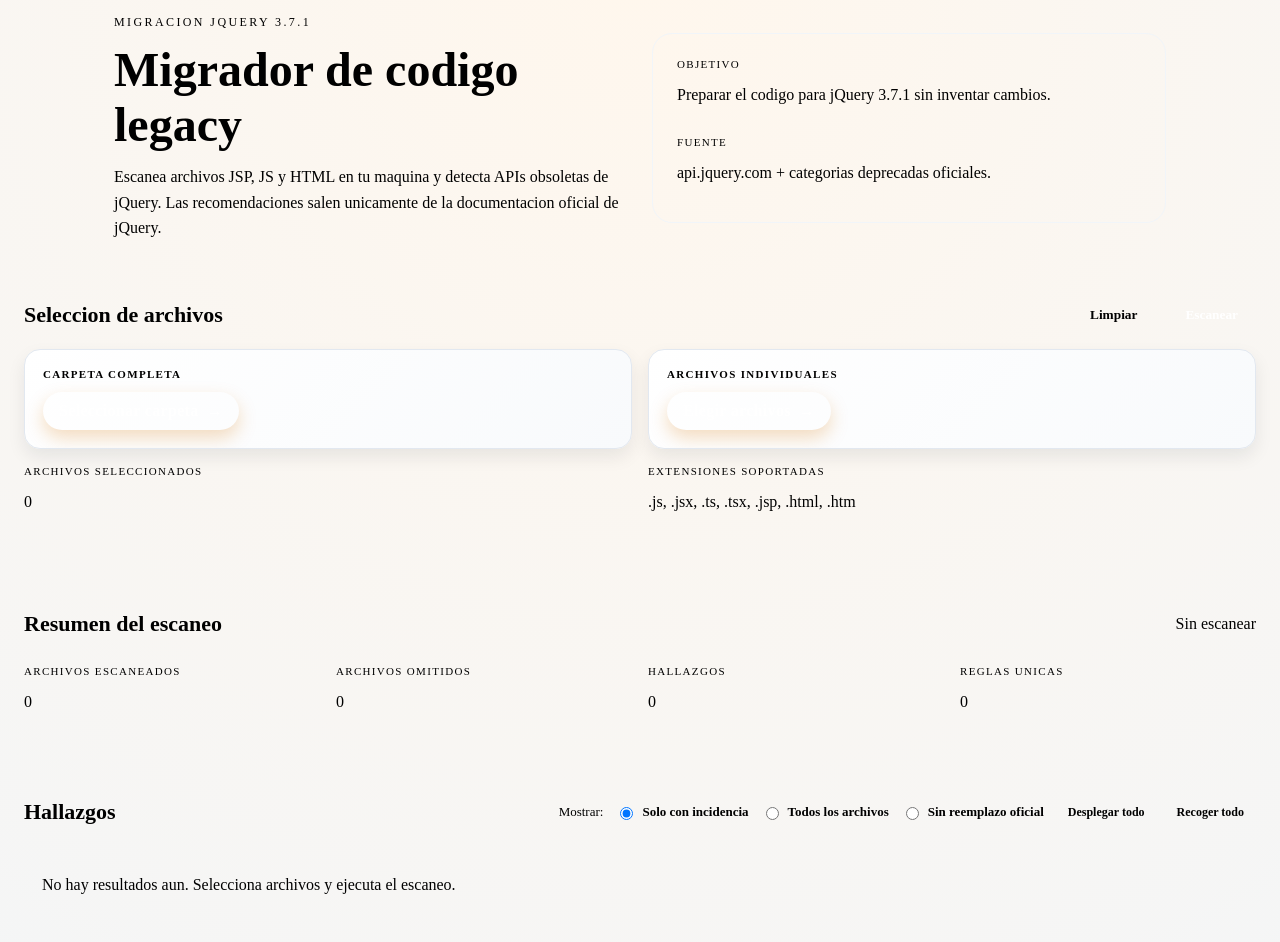
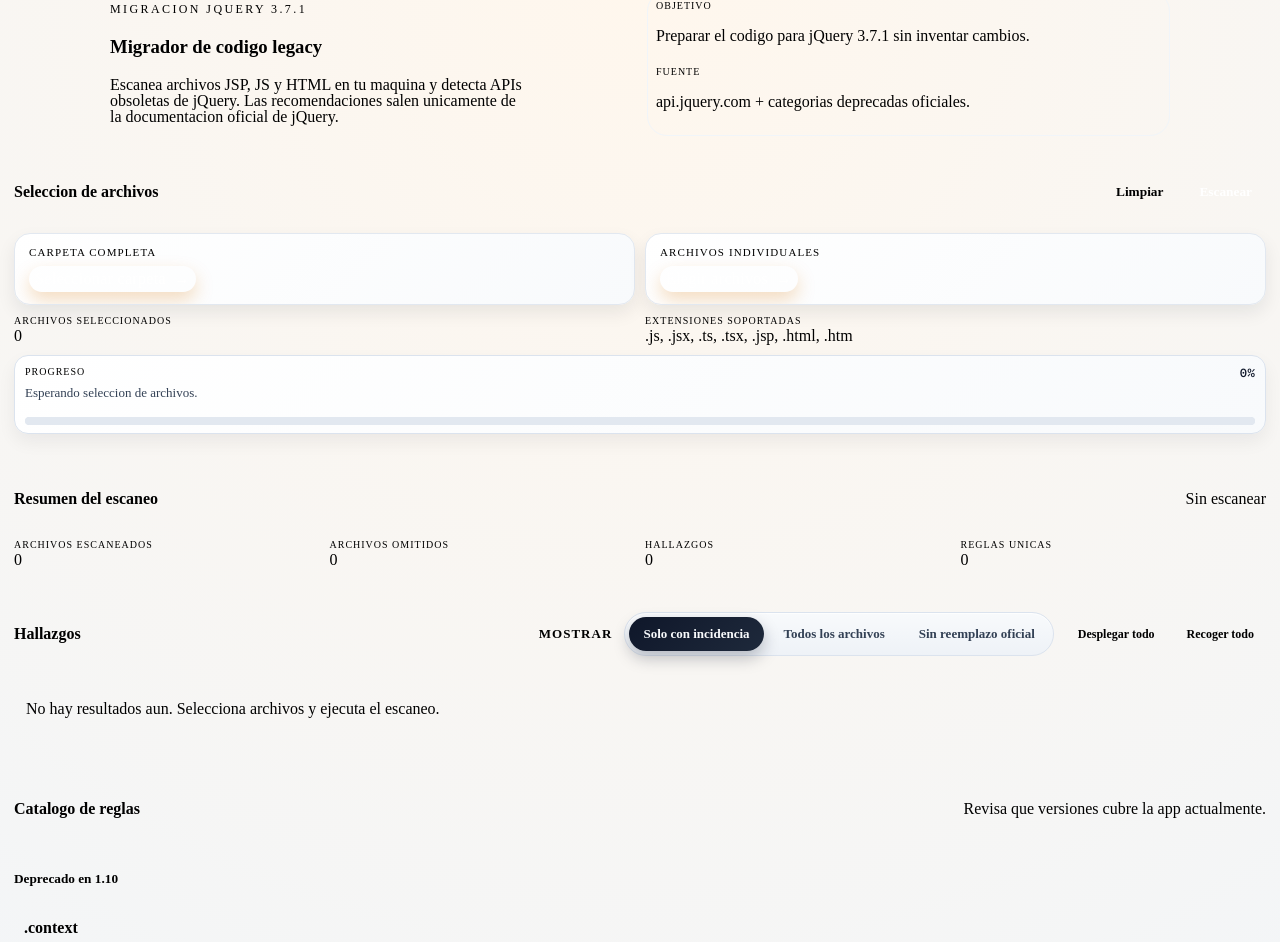
Before and after one commit to vjtalavera/Migrar-jquery-3.7.1, a React (Vite) app: page / in a window 1280 px wide. Shown: the part 33-975 px from the top of the page. Built offline with nearby package versions, Linux system fonts and the light colour scheme.

Commit message:
Mejora UI de hallazgos y progreso; agrega reglas ajax faltantes

```diff
--- a/src/App.tsx
+++ b/src/App.tsx
@@ -1,4 +1,4 @@
-﻿﻿import { useEffect, useMemo, useState } from 'react'
+import { useEffect, useMemo, useState } from 'react'
 import type { InputHTMLAttributes } from 'react'
 import { deprecationRules, DeprecationRule } from './data/deprecations'
 
@@ -42,6 +42,16 @@
   suggestedLine: string | null
 }
 
+type GroupedResult = Omit<ScanResult, 'findings'> & {
+  findings: FindingWithSuggestion[]
+}
+
+type ProgressState = {
+  phase: 'idle' | 'selecting' | 'scanning' | 'done'
+  value: number
+  label: string
+}
+
 const allowedExtensions = [
   '.js',
   '.jsx',
@@ -57,6 +67,12 @@
 const folderInputProps =
   { webkitdirectory: '' } as InputHTMLAttributes<HTMLInputElement> & {
     webkitdirectory?: string
+  }
+
+function waitForNextPaint() {
+  return new Promise<void>((resolve) => {
+    requestAnimationFrame(() => resolve())
+  })
 }
 
 function getExtension(name: string) {
@@ -123,20 +139,6 @@
   }
 
   return findings
-}
-
-function mergeFiles(current: File[], incoming: File[]) {
-  const seen = new Map<string, File>()
-  for (const file of current) {
-    seen.set(`${file.name}-${file.size}-${file.lastModified}`, file)
-  }
-  for (const file of incoming) {
-    const key = `${file.name}-${file.size}-${file.lastModified}`
-    if (!seen.has(key)) {
-      seen.set(key, file)
-    }
-  }
-  return Array.from(seen.values())
 }
 
 function extractIncludedFiles(text: string) {
@@ -240,7 +242,24 @@
   return replaced
 }
 
+function buildEqSelectorSuggestion(lineText: string) {
+  const eqSelectorInJqueryCall =
+    /(\$jq|\$|jQuery|JQuery)\s*\(\s*(['"])([^"'\\]*?):eq\s*\(\s*(-?\d+)\s*\)([^"'\\]*?)\2\s*\)/g
+
+  const replaced = lineText.replace(
+    eqSelectorInJqueryCall,
+    (_fullMatch, jqCall: string, quote: string, before: string, index: string, after: string) =>
+      `${jqCall}(${quote}${before}${after}${quote}).eq(${index})`
+  )
+
+  return replaced === lineText ? null : replaced
+}
+
 function getSuggestedLine({ lineText, matchText, rule }: SuggestionInput) {
+  if (rule.id === 'selector-eq') {
+    return buildEqSelectorSuggestion(lineText)
+  }
+
   if (!rule.replacement || rule.type === 'selector') return null
 
   const token = extractReplacementToken(rule.replacement)
@@ -261,13 +280,29 @@
     'with-findings'
   )
   const [expandedFiles, setExpandedFiles] = useState<Set<string>>(() => new Set())
+  const [progress, setProgress] = useState<ProgressState>({
+    phase: 'idle',
+    value: 0,
+    label: 'Esperando seleccion de archivos.'
+  })
 
-  const handleSelection = (fileList: FileList | null) => {
+  const handleSelection = async (fileList: FileList | null) => {
     if (!fileList) return
+    setProgress({
+      phase: 'selecting',
+      value: 10,
+      label: 'Cargando archivos seleccionados...'
+    })
+    await waitForNextPaint()
     setSelectedFiles(Array.from(fileList))
     setResults([])
     setStats(null)
     setLastScanAt(null)
+    setProgress({
+      phase: 'done',
+      value: 100,
+      label: `${fileList.length} archivo(s) listo(s) para analizar.`
+    })
   }
 
   const clearSelection = () => {
@@ -275,20 +310,37 @@
     setResults([])
     setStats(null)
     setLastScanAt(null)
+    setProgress({
+      phase: 'idle',
+      value: 0,
+      label: 'Esperando seleccion de archivos.'
+    })
   }
 
   const runScan = async () => {
     if (selectedFiles.length === 0) return
     setScanning(true)
+    setProgress({
+      phase: 'scanning',
+      value: 0,
+      label: 'Iniciando analisis...'
+    })
 
     let skipped = 0
     let totalFindings = 0
     const scanResults: ScanResult[] = []
+    const totalFiles = selectedFiles.length
 
-    for (const file of selectedFiles) {
+    for (const [index, file] of selectedFiles.entries()) {
       const ext = getExtension(file.name)
       if (!allowedExtensions.includes(ext)) {
         skipped += 1
+        const progressValue = Math.round(((index + 1) / totalFiles) * 100)
+        setProgress({
+          phase: 'scanning',
+          value: progressValue,
+          label: `Analizando archivos... ${index + 1}/${totalFiles}`
+        })
         continue
       }
 
@@ -302,6 +354,13 @@
       } catch {
         skipped += 1
       }
+
+      const progressValue = Math.round(((index + 1) / totalFiles) * 100)
+      setProgress({
+        phase: 'scanning',
+        value: progressValue,
+        label: `Analizando archivos... ${index + 1}/${totalFiles}`
+      })
     }
 
     const uniqueRules = new Set(
@@ -317,6 +376,11 @@
     })
     setLastScanAt(new Date().toLocaleString())
     setScanning(false)
+    setProgress({
+      phase: 'done',
+      value: 100,
+      label: `Analisis completado: ${scanResults.length} archivo(s) escaneado(s), ${skipped} omitido(s).`
+    })
   }
 
   const rulesByVersion = useMemo(() => {
@@ -329,7 +393,7 @@
     return Array.from(map.entries()).sort((a, b) => Number(a[0]) - Number(b[0]))
   }, [])
 
-  const groupedResults = useMemo(() => {
+  const groupedResults = useMemo<GroupedResult[]>(() => {
     return results
       .map((result) => {
         const findings: FindingWithSuggestion[] = result.findings.map((finding) => ({
@@ -350,9 +414,7 @@
 
         return { ...result, findings: filtered }
       })
-      .filter(
-        (result): result is ScanResult & { findings: FindingWithSuggestion[] } => result != null
-      )
+      .filter((result): result is GroupedResult => result != null)
   }, [filterMode, results])
 
   const hasScan = results.length > 0
@@ -412,7 +474,7 @@
       <header className="hero">
         <div>
           <p className="eyebrow">Migracion jQuery 3.7.1</p>
-          <h1>Migrador de codigo legacy</h1>
+          <h3>Migrador de codigo legacy</h3>
           <p className="subtitle">
             Escanea archivos JSP, JS y HTML en tu maquina y detecta APIs
             obsoletas de jQuery. Las recomendaciones salen unicamente de la
@@ -433,7 +495,7 @@
 
       <section className="panel panel-wide">
         <div className="panel-header">
-          <h2>Seleccion de archivos</h2>
+          <h4>Seleccion de archivos</h4>
           <div className="panel-actions">
             <button className="ghost" onClick={clearSelection} disabled={scanning}>
               Limpiar
@@ -473,11 +535,19 @@
             <p>{allowedExtensions.join(', ')}</p>
           </div>
         </div>
+        <div className="progress-card" role="status" aria-live="polite">
+          <div className="progress-head">
+            <p className="label">Progreso</p>
+            <span className="progress-value">{progress.value}%</span>
+          </div>
+          <p className="progress-label">{progress.label}</p>
+          <progress className="progress-track" max={100} value={progress.value} />
+        </div>
       </section>
 
       <section className="panel panel-wide">
         <div className="panel-header">
-          <h2>Resumen del escaneo</h2>
+          <h4>Resumen del escaneo</h4>
           <p className="muted">{lastScanAt ? `Ultimo escaneo: ${lastScanAt}` : 'Sin escanear'}</p>
         </div>
         <div className="summary-grid">
@@ -502,37 +572,39 @@
 
       <section className="panel panel-wide">
         <div className="panel-header">
-          <h2>Hallazgos</h2>
+          <h4>Hallazgos</h4>
           <div className="panel-controls">
             <div className="panel-filter">
-              <span className="muted">Mostrar:</span>
-              <label>
+              <span className="muted panel-filter-title">Mostrar</span>
+              <div className="filter-options" role="radiogroup" aria-label="Mostrar resultados">
+                <label className={`filter-option ${filterMode === 'with-findings' ? 'is-active' : ''}`}>
                   <input
                     type="radio"
                     name="file-filter"
                     checked={filterMode === 'with-findings'}
                     onChange={() => setFilterMode('with-findings')}
                   />
-                Solo con incidencia
+                  <span>Solo con incidencia</span>
                 </label>
-              <label>
+                <label className={`filter-option ${filterMode === 'all' ? 'is-active' : ''}`}>
                   <input
                     type="radio"
                     name="file-filter"
                     checked={filterMode === 'all'}
                     onChange={() => setFilterMode('all')}
                   />
-                Todos los archivos
+                  <span>Todos los archivos</span>
                 </label>
-              <label>
+                <label className={`filter-option ${filterMode === 'no-replacement' ? 'is-active' : ''}`}>
                   <input
                     type="radio"
                     name="file-filter"
                     checked={filterMode === 'no-replacement'}
                     onChange={() => setFilterMode('no-replacement')}
                   />
-                Sin reemplazo oficial
+                  <span>Sin reemplazo oficial</span>
                 </label>
+              </div>
             </div>
             <div className="panel-toggle">
               <button
@@ -560,7 +632,7 @@
               <p>{emptyMessage}</p>
             </div>
           )}
-          {groupedResults.map((result) => (
+          {groupedResults.map((result: GroupedResult) => (
             <div
               key={result.filePath}
               className={`result-group ${expandedFiles.has(result.filePath) ? 'is-open' : 'is-collapsed'}`}
@@ -591,7 +663,7 @@
                         <p className="muted">Sin incidencias detectadas.</p>
                       </div>
                     ) : (
-                      result.findings.map((finding, index) => {
+                      result.findings.map((finding: FindingWithSuggestion, index) => {
                         const statusParts = [`Deprecado en ${finding.rule.deprecated}`]
                         if (finding.rule.removed) {
                           statusParts.push(`Obsoleto en ${finding.rule.removed}`)
@@ -672,13 +744,13 @@
 
       <section className="panel panel-wide">
         <div className="panel-header">
-          <h2>Catalogo de reglas</h2>
+          <h4>Catalogo de reglas</h4>
           <p className="muted">Revisa que versiones cubre la app actualmente.</p>
         </div>
         <div className="rules">
           {rulesByVersion.map(([version, rules]) => (
             <div key={version} className="rule-group">
-              <h3>Deprecado en {version}</h3>
+              <h5>Deprecado en {version}</h5>
               <div className="rule-grid">
                 {rules.map((rule) => (
                   <div key={rule.id} className="rule-card">
--- a/src/data/deprecations.ts
+++ b/src/data/deprecations.ts
@@ -566,6 +566,39 @@
     replacementUrl: 'https://api.jquery.com/ajaxStart/'
   },
   {
+    id: 'ajax-send',
+    label: '.ajaxSend()',
+    type: 'ajax-event',
+    deprecated: '3.5',
+    pattern: String.raw`\.ajaxSend\s*\(`,
+    docsUrl: 'https://api.jquery.com/ajaxSend/',
+    categoryUrl: 'https://api.jquery.com/category/deprecated/deprecated-3.5/',
+    replacement: 'Use .on("ajaxSend", handler) instead.',
+    replacementUrl: 'https://api.jquery.com/ajaxSend/'
+  },
+  {
+    id: 'ajax-stop',
+    label: '.ajaxStop()',
+    type: 'ajax-event',
+    deprecated: '3.5',
+    pattern: String.raw`\.ajaxStop\s*\(`,
+    docsUrl: 'https://api.jquery.com/ajaxStop/',
+    categoryUrl: 'https://api.jquery.com/category/deprecated/deprecated-3.5/',
+    replacement: 'Use .on("ajaxStop", handler) instead.',
+    replacementUrl: 'https://api.jquery.com/ajaxStop/'
+  },
+  {
+    id: 'ajax-success',
+    label: '.ajaxSuccess()',
+    type: 'ajax-event',
+    deprecated: '3.5',
+    pattern: String.raw`\.ajaxSuccess\s*\(`,
+    docsUrl: 'https://api.jquery.com/ajaxSuccess/',
+    categoryUrl: 'https://api.jquery.com/category/deprecated/deprecated-3.5/',
+    replacement: 'Use .on("ajaxSuccess", handler) instead.',
+    replacementUrl: 'https://api.jquery.com/ajaxSuccess/'
+  },
+  {
     id: 'trim',
     label: 'jQuery.trim()',
     type: 'utility',
--- a/src/styles.css
+++ b/src/styles.css
@@ -36,15 +36,15 @@
 .app {
   max-width: 1100px;
   margin: 0 auto;
-  padding: 48px 24px 72px;
+  padding: 24px 20px 36px;
 }
 
 .hero {
   display: grid;
-  gap: 24px;
+  gap: 14px;
   grid-template-columns: repeat(auto-fit, minmax(240px, 1fr));
   align-items: center;
-  margin-bottom: 32px;
+  margin-bottom: 14px;
 }
 
 .eyebrow {
@@ -57,39 +57,39 @@
 
 h1 {
   font-size: clamp(32px, 4vw, 48px);
-  margin: 0 0 12px;
+  margin: 0 0 8px;
 }
 
 .subtitle {
   color: var(--muted);
-  max-width: 520px;
-  line-height: 1.6;
+  max-width: 420px;
+  line-height: 1;
   margin: 0;
 }
 
 .hero-card {
   background: var(--surface);
   border-radius: 20px;
-  padding: 24px;
+  padding: 8px;
   box-shadow: var(--shadow);
   display: grid;
-  gap: 16px;
+  gap: 5px;
   border: 1px solid #f1f5f9;
 }
 
 .label {
   text-transform: uppercase;
-  letter-spacing: 0.12em;
-  font-size: 11px;
+  letter-spacing: 0.10em;
+  font-size: 10px;
   color: var(--muted);
-  margin: 0 0 4px;
+  margin: 0 0 3px;
 }
 
 .panel {
   background: var(--surface);
   border-radius: 20px;
-  padding: 24px;
-  margin-bottom: 24px;
+  padding: 12px 14px;
+  margin-bottom: 10px;
   box-shadow: var(--shadow);
   border: 1px solid var(--border);
 }
@@ -106,9 +106,9 @@
   display: flex;
   align-items: center;
   justify-content: space-between;
-  gap: 16px;
+  gap: 10px;
   flex-wrap: wrap;
-  margin-bottom: 16px;
+  margin-bottom: 10px;
 }
 
 .panel-controls {
@@ -121,7 +121,7 @@
 
 .panel-actions {
   display: flex;
-  gap: 12px;
+  gap: 8px;
 }
 
 .panel-toggle {
@@ -138,11 +138,56 @@
   font-size: 13px;
 }
 
-.panel-filter label {
+.panel-filter-title {
+  font-weight: 700;
+  text-transform: uppercase;
+  letter-spacing: 0.08em;
+}
+
+.filter-options {
   display: inline-flex;
   align-items: center;
   gap: 6px;
-  font-weight: 600;
+  padding: 4px;
+  border: 1px solid #dbe3ee;
+  border-radius: 999px;
+  background: linear-gradient(180deg, #f8fafc 0%, #eef2f7 100%);
+  box-shadow: inset 0 1px 0 rgba(255, 255, 255, 0.75);
+}
+
+.filter-option {
+  position: relative;
+  display: inline-flex;
+  align-items: center;
+  justify-content: center;
+  min-height: 34px;
+  padding: 8px 14px;
+  border-radius: 999px;
+  font-weight: 700;
+  color: #334155;
+  cursor: pointer;
+  transition: background-color 0.18s ease, color 0.18s ease, box-shadow 0.18s ease;
+}
+
+.filter-option input {
+  position: absolute;
+  inset: 0;
+  opacity: 0;
+  cursor: pointer;
+}
+
+.filter-option:hover {
+  background: #e2e8f0;
+}
+
+.filter-option.is-active {
+  background: linear-gradient(135deg, #0f172a 0%, #1e293b 100%);
+  color: #f8fafc;
+  box-shadow: 0 7px 16px rgba(15, 23, 42, 0.26);
+}
+
+.filter-option:focus-within {
+  box-shadow: 0 0 0 3px rgba(217, 119, 6, 0.25);
 }
 
 h2 {
@@ -152,17 +197,17 @@
 
 .inputs {
   display: grid;
-  gap: 16px;
+  gap: 10px;
   grid-template-columns: repeat(auto-fit, minmax(220px, 1fr));
 }
 
 .input-card {
   position: relative;
   border: 1px solid #e2e8f0;
-  padding: 18px;
+  padding: 12px 14px;
   border-radius: 16px;
   display: grid;
-  gap: 12px;
+  gap: 8px;
   background: linear-gradient(135deg, #ffffff 0%, #f8fafc 100%);
   cursor: pointer;
   box-shadow: 0 8px 18px rgba(15, 23, 42, 0.08);
@@ -191,10 +236,10 @@
 }
 
 .input-card-label {
-  font-weight: 600;
+  font-weight: 300;
   color: var(--muted);
   text-transform: uppercase;
-  letter-spacing: 0.12em;
+  letter-spacing: 0.10em;
   font-size: 11px;
 }
 
@@ -203,11 +248,11 @@
   align-items: center;
   justify-content: center;
   width: fit-content;
-  padding: 10px 16px;
+  padding: 4px 6px;
   border-radius: 999px;
   background: linear-gradient(135deg, var(--accent) 0%, #f59e0b 100%);
   color: #ffffff;
-  font-weight: 700;
+  font-weight: 300;
   letter-spacing: 0.02em;
   box-shadow: 0 8px 18px rgba(217, 119, 6, 0.25);
 }
@@ -232,15 +277,85 @@
 
 .selection-info,
 .summary-grid {
-  margin-top: 16px;
+  margin-top: 10px;
   display: grid;
-  gap: 16px;
+  gap: 10px;
   grid-template-columns: repeat(auto-fit, minmax(180px, 1fr));
 }
 
+.selection-info > div,
+.summary-grid > div {
+  display: grid;
+  gap: 1px;
+}
+
+.selection-info p,
+.summary-grid p {
+  margin: 0;
+  line-height: 1.15;
+}
+
+.selection-info .label,
+.summary-grid .label {
+  margin: 0;
+}
+
+.progress-card {
+  margin-top: 10px;
+  border: 1px solid #dbe3ee;
+  border-radius: 14px;
+  padding: 8px 10px;
+  background: linear-gradient(135deg, #ffffff 0%, #f8fafc 100%);
+  box-shadow: 0 8px 18px rgba(15, 23, 42, 0.06);
+}
+
+.progress-head {
+  display: flex;
+  align-items: center;
+  justify-content: space-between;
+  gap: 12px;
+}
+
+.progress-value {
+  font-family: 'Source Code Pro', monospace;
+  font-weight: 700;
+  color: #0f172a;
+  font-size: 13px;
+}
+
+.progress-label {
+  margin: 4px 0 6px;
+  color: #334155;
+  font-size: 13px;
+}
+
+.progress-track {
+  width: 100%;
+  height: 8px;
+  border: none;
+  border-radius: 999px;
+  overflow: hidden;
+  background: #e2e8f0;
+}
+
+.progress-track::-webkit-progress-bar {
+  background: #e2e8f0;
+  border-radius: 999px;
+}
+
+.progress-track::-webkit-progress-value {
+  background: linear-gradient(90deg, #d97706 0%, #f59e0b 100%);
+  border-radius: 999px;
+}
+
+.progress-track::-moz-progress-bar {
+  background: linear-gradient(90deg, #d97706 0%, #f59e0b 100%);
+  border-radius: 999px;
+}
+
 .note {
-  margin-top: 16px;
-  padding: 12px 16px;
+  margin-top: 10px;
+  padding: 8px 10px;
   border-radius: 12px;
   background: #fff7ed;
   color: #9a3412;
@@ -251,7 +366,7 @@
   font-family: inherit;
   border: none;
   border-radius: 999px;
-  padding: 10px 18px;
+  padding: 8px 14px;
   font-weight: 600;
   cursor: pointer;
 }
@@ -279,16 +394,16 @@
 
 .results {
   display: grid;
-  gap: 10px;
+  gap: 6px;
 }
 
 .result-group {
   border: 1px solid var(--border);
   border-radius: 16px;
-  padding: 12px 16px;
+  padding: 6px 8px;
   background: #eef2f7;
   display: grid;
-  gap: 12px;
+  gap: 6px;
   border-left: 4px solid #cbd5e1;
 }
 
@@ -296,11 +411,11 @@
   display: flex;
   align-items: flex-start;
   justify-content: space-between;
-  gap: 12px;
+  gap: 8px;
   flex-wrap: wrap;
   font-weight: 600;
   background: #e5eaf3;
-  padding: 8px 10px;
+  padding: 4px 6px;
   border-radius: 12px;
   cursor: pointer;
 }
@@ -326,13 +441,13 @@
 .result-body {
   display: grid;
   grid-template-columns: 3fr 1fr;
-  gap: 16px;
+  gap: 6px;
   align-items: start;
 }
 
 .result-findings {
   display: grid;
-  gap: 12px;
+  gap: 4px;
   min-width: 0;
 }
 
@@ -340,38 +455,38 @@
   border: 1px dashed #cbd5e1;
   background: #f8fafc;
   border-radius: 12px;
-  padding: 10px 12px;
+  padding: 3px 4px;
   display: grid;
-  gap: 6px;
+  gap: 1px;
   align-self: start;
   box-shadow: 0 6px 20px rgba(15, 23, 42, 0.08);
-  max-height: 420px;
+  max-height: 320px;
   overflow-y: auto;
 }
 
 .included-title {
   margin: 0;
-  font-size: 12px;
+  font-size: 10px;
   text-transform: uppercase;
-  letter-spacing: 0.08em;
+  letter-spacing: 0.06em;
   color: var(--muted);
 }
 
 .included-list {
   margin: 0;
   display: grid;
-  gap: 4px;
+  gap: 2px;
 }
 
 .included-item {
   font-family: 'Source Code Pro', monospace;
-  font-size: 12px;
+  font-size: 10px;
   background: #ffffff;
   border-radius: 10px;
   border: 1px solid #e2e8f0;
-  padding: 8px 10px;
+  padding: 2px 4px;
   display: grid;
-  gap: 6px;
+  gap: 1px;
 }
 
 .included-header {
@@ -379,7 +494,7 @@
   background: linear-gradient(90deg, rgba(255, 237, 213, 0.85), rgba(255, 247, 237, 0.65));
   color: #9a3412;
   border-radius: 8px;
-  padding: 6px 8px;
+  padding: 1px 4px;
   border: 1px solid rgba(249, 115, 22, 0.2);
   box-shadow: inset 0 1px 0 rgba(255, 255, 255, 0.6);
 }
@@ -387,23 +502,29 @@
 .included-findings {
   margin: 0;
   display: grid;
-  gap: 8px;
-  padding-left: 12px;
+  gap: 1px;
+  padding-left: 3px;
 }
 
 .included-issue {
   display: grid;
-  gap: 4px;
-  margin-left: 6px;
+  gap: 1px;
+  margin-left: 0;
 }
 
 .included-issue-line {
   border-radius: 8px;
-  padding: 6px 8px;
-  font-size: 12px;
-  line-height: 1.4;
+  padding: 1px 3px;
+  font-size: 10px;
+  line-height: 1.05;
   border: 1px solid transparent;
   box-shadow: inset 0 1px 0 rgba(255, 255, 255, 0.65);
+}
+
+.included-item .muted {
+  margin: 0;
+  font-size: 10px;
+  line-height: 1.05;
 }
 
 .included-issue-path {
@@ -425,14 +546,16 @@
 }
 
 .finding {
-  padding: 14px 16px;
+  padding: 6px 7px;
   border-radius: 12px;
   background: #f7f7f7;
   border: 1px solid #e5e7eb;
 }
 
 .finding p {
-  margin: 0 0 6px;
+  margin: 0 0 2px;
+  font-size: 11px;
+  line-height: 1.1;
 }
 
 .finding-empty {
@@ -441,13 +564,14 @@
 
 .finding .finding-label {
   display: inline-block;
-  padding: 4px 8px;
+  padding: 0 3px;
   border-radius: 8px;
-  font-size: 12px;
-  font-weight: 700;
+  font-size: 9px;
+  line-height: 1;
+  font-weight: 600;
   text-transform: uppercase;
   letter-spacing: 0.08em;
-  margin: 8px 0 6px;
+  margin: 2px 0 1px;
 }
 
 .finding-row {
@@ -480,7 +604,8 @@
 
 .mono {
   font-family: 'Source Code Pro', monospace;
-  font-size: 13px;
+  font-size: 11px;
+  line-height: 1.10;
   white-space: pre-wrap;
 }
 
@@ -491,7 +616,7 @@
 }
 
 .empty {
-  padding: 18px;
+  padding: 10px 12px;
   color: var(--muted);
   background: var(--surface-2);
   border-radius: 16px;
@@ -499,33 +624,33 @@
 
 .rules {
   display: grid;
-  gap: 16px;
+  gap: 10px;
 }
 
 .rule-group h3 {
-  margin: 0 0 12px;
+  margin: 0 0 8px;
 }
 
 .rule-grid {
   display: grid;
-  gap: 12px;
+  gap: 8px;
   grid-template-columns: repeat(auto-fit, minmax(200px, 1fr));
 }
 
 .rule-card {
-  padding: 14px;
+  padding: 10px;
   border-radius: 12px;
   border: 1px solid var(--border);
   background: var(--surface-2);
 }
 
 .rule-title {
-  margin: 0 0 6px;
+  margin: 0 0 4px;
   font-weight: 600;
 }
 
 .rule-meta {
-  margin: 0 0 8px;
+  margin: 0 0 5px;
   color: var(--muted);
   font-size: 12px;
   text-transform: uppercase;
@@ -535,7 +660,7 @@
 .footer {
   text-align: center;
   color: var(--muted);
-  font-size: 14px;
+  font-size: 13px;
 }
 
 .muted {
@@ -554,6 +679,18 @@
   .panel-toggle {
     width: 100%;
   }
+  .filter-options {
+    width: 100%;
+    border-radius: 16px;
+    padding: 6px;
+    display: grid;
+    grid-template-columns: 1fr;
+  }
+  .filter-option {
+    width: 100%;
+    justify-content: flex-start;
+    border-radius: 10px;
+  }
   .hero-card {
     order: -1;
   }
```
Lines whose indentation alone changed are shown as unchanged.
